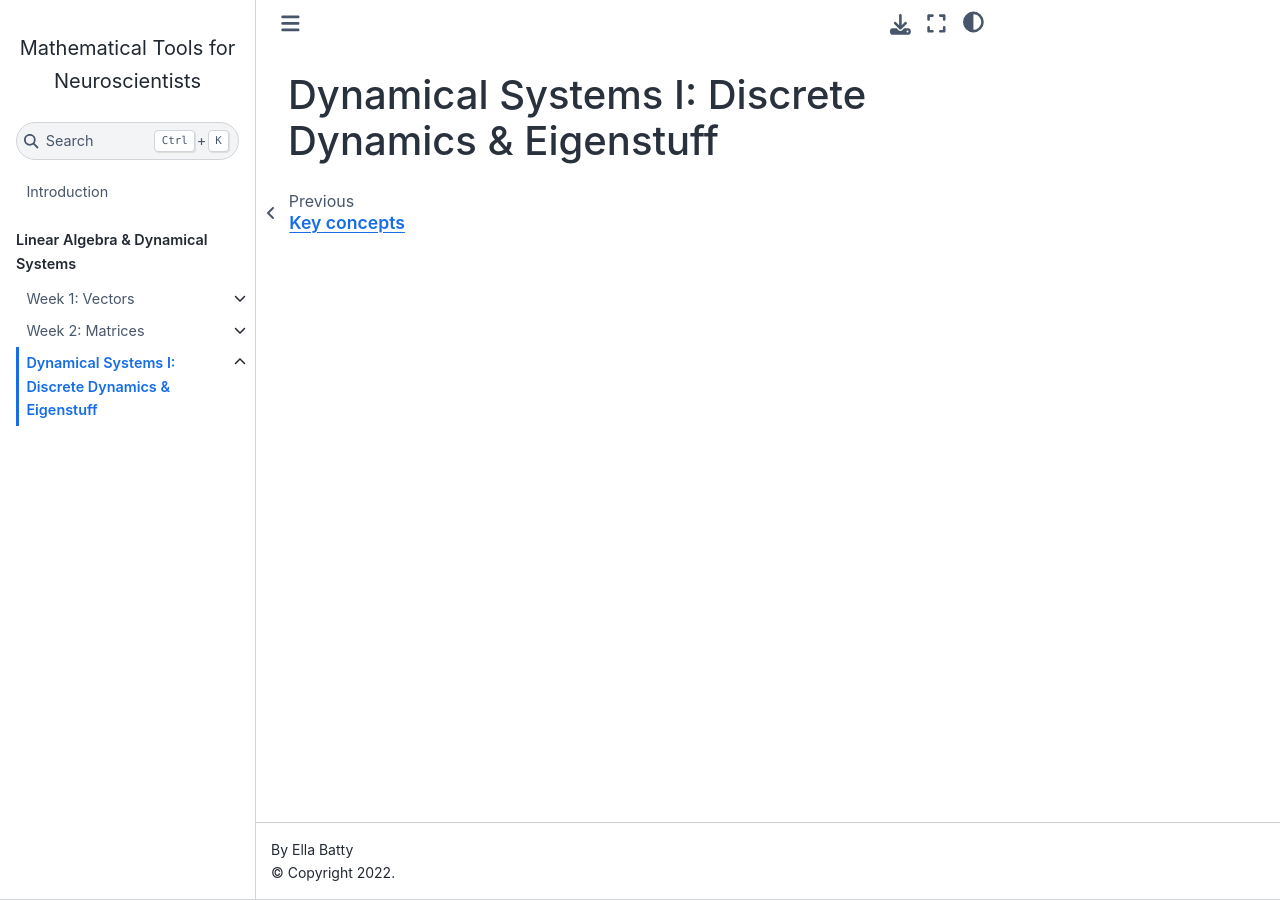
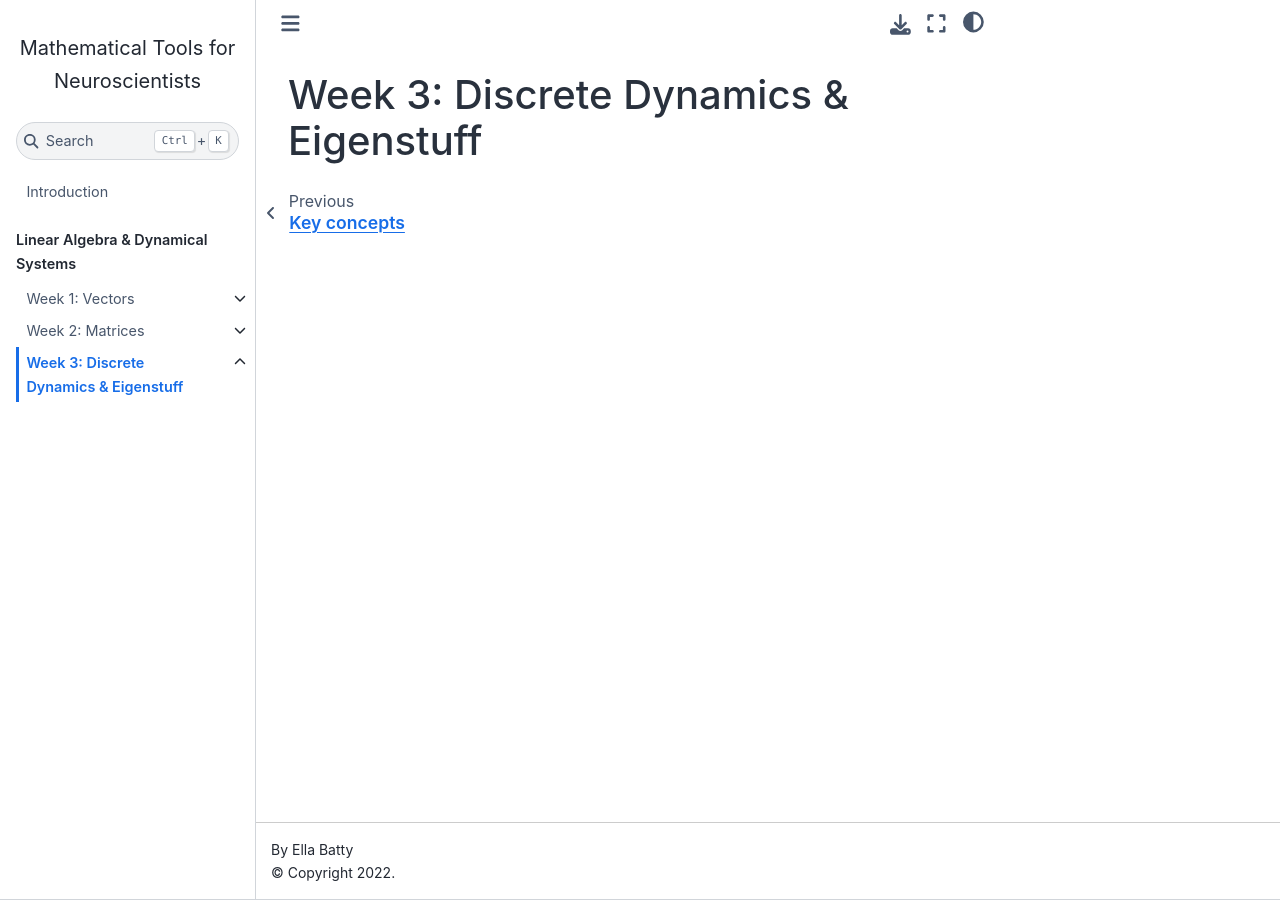
Before and after one commit to ebatty/MathToolsforNeuroscience, a Jupyter Book: the page built from Week3/Overview.md, in a window 1280 px wide. Built offline with Jupyter Book 1.0.4 settings and Sphinx 7.4.7 and the Sphinx Book theme 1.1.4, drawn with Linux system fonts in a browser that asks for light colours; pages that are not in the unit, such as notebooks, are missing from menus.

Commit message:
Update Overview.md

```diff
--- a/Week3/Overview.md
+++ b/Week3/Overview.md
@@ -1 +1 @@
-# Dynamical Systems I: Discrete Dynamics & Eigenstuff
+# Week 3: Discrete Dynamics & Eigenstuff
```
